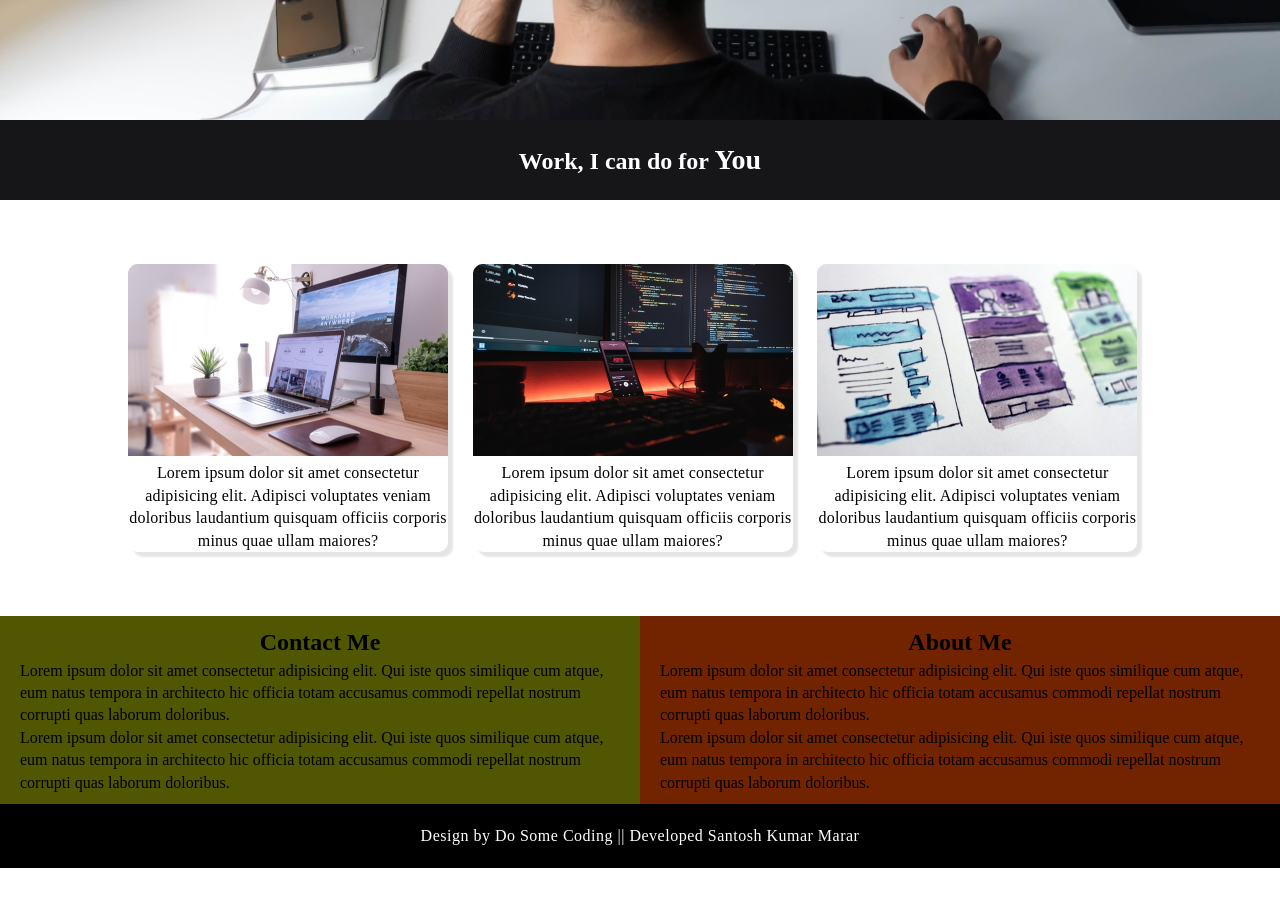
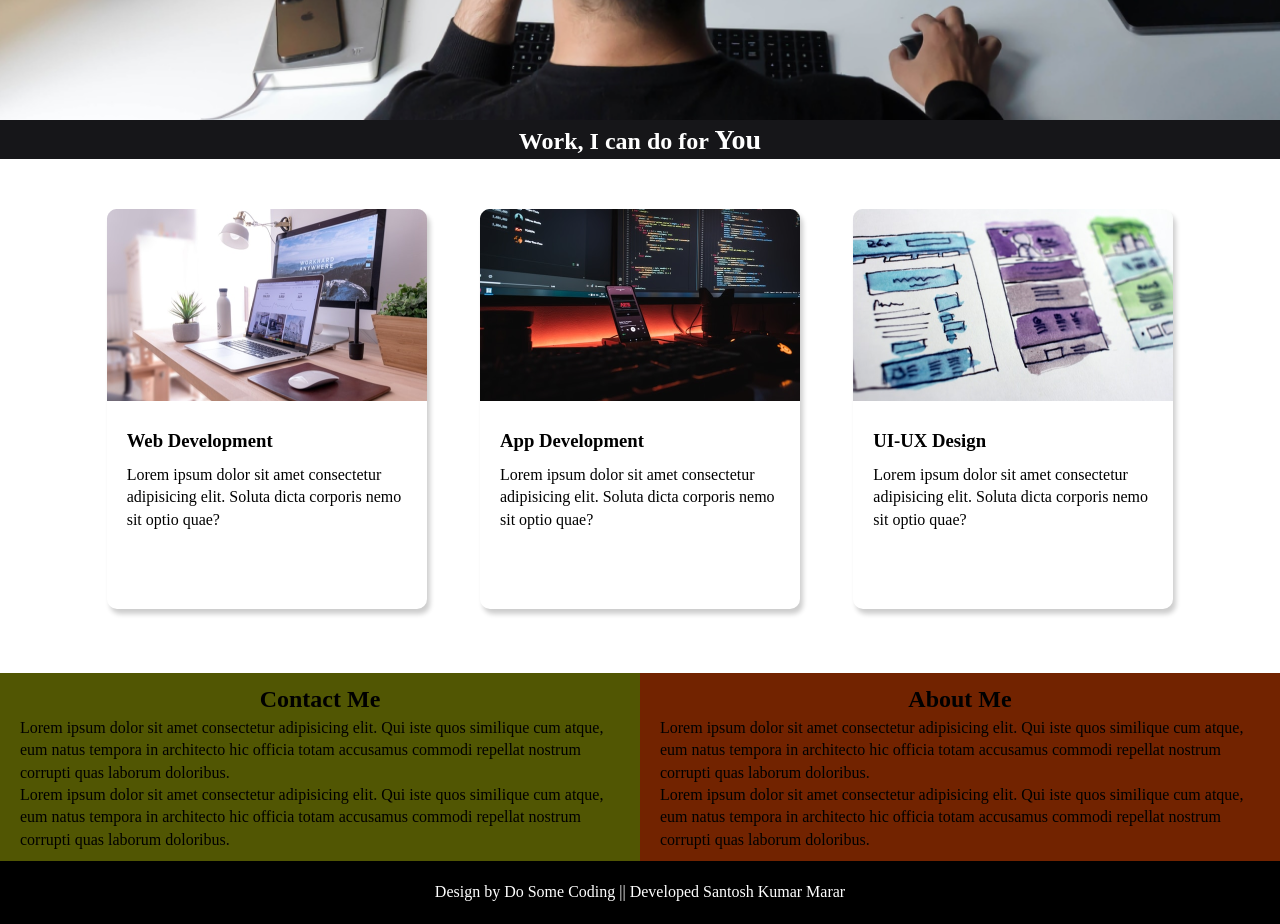
Before and after one commit to Tony-Stark-Jr/html_css_practice_project, a plain HTML site: page landing_page/index.html in a window 1280 px wide. Shown: the part 680-1604 px from the top of the page. Before the commit the page ends 1548 px from the top, so only its background shows below. Drawn offline with Linux system fonts and the light colour scheme.

Commit message:
modifying the landing_page

```diff
--- a/landing_page/index.html
+++ b/landing_page/index.html
@@ -22,7 +22,7 @@
         <h2>Work, I can do for <span class="you">You</span></h2>
     </div>
 
-    <div class="work-section">
+    <!-- <div class="work-section">
         <div class="web-developement">
             <div class="web-img">
                 <img src="./images/web.png" alt="">
@@ -47,7 +47,52 @@
             <p>Lorem ipsum dolor sit amet consectetur adipisicing elit. Adipisci voluptates veniam doloribus laudantium
                 quisquam officiis corporis minus quae ullam maiores?</p>
         </div>
-    </div>
+    </div> -->
+    <section class="work-section">
+        <div class="grid-item">
+            <div class="card">
+                <div class="image_container">
+                    <img src="./images/web.png" alt="web development">
+                </div>
+                <div class="card_content">
+                    <h3>Web Development</h3>
+                    <p>Lorem ipsum dolor sit amet consectetur adipisicing elit. Soluta dicta corporis nemo sit optio
+                        quae?
+                    </p>
+                </div>
+            </div>
+        </div>
+
+        <div class="grid-item">
+            <div class="card">
+                <div class="image_container">
+                    <img src="./images/mobile.png" alt="web development">
+                </div>
+                <div class="card_content">
+                    <h3>App Development</h3>
+                    <p>Lorem ipsum dolor sit amet consectetur adipisicing elit. Soluta dicta corporis nemo sit optio
+                        quae?
+                    </p>
+                </div>
+            </div>
+        </div>
+
+        <div class="grid-item">
+            <div class="card">
+                <div class="image_container">
+                    <img src="./images/uiux.png" alt="web development">
+                </div>
+                <div class="card_content">
+                    <h3>UI-UX Design</h3>
+                    <p>Lorem ipsum dolor sit amet consectetur adipisicing elit. Soluta dicta corporis nemo sit optio
+                        quae?
+                    </p>
+                </div>
+            </div>
+        </div>
+    </section>
+
+
     <div class="contact-about">
         <div class="contact">
             <h2>Contact Me</h2>
@@ -72,6 +117,8 @@
             </p>
         </div>
     </div>
+
+
     <footer>
         Design by Do Some Coding || Developed Santosh Kumar Marar
     </footer>
--- a/landing_page/style.css
+++ b/landing_page/style.css
@@ -40,7 +40,7 @@ body {
 
 .work {
   background-color: #161619;
-  min-height: 10vh;
+  min-height: 15%;
   color: white;
   display: flex;
   justify-content: center;
@@ -52,7 +52,7 @@ body {
   font-size: 28px;
 }
 
-.work-section {
+/* .work-section {
   max-width: 80%;
   margin: 8vh auto;
   display: grid;
@@ -85,20 +85,54 @@ body {
 .app-development:hover,
 .uiux-design:hover{
   transform: translateY(-8px);
+} */
+
+.work-section {
+  display: grid;
+  grid-template-columns: repeat(auto-fit, minmax(320px, 1fr));
+  grid-gap: 20px;
+  max-width: 1100px;
+  margin: 50px auto;
+}
+
+.card {
+  max-width: 320px;
+  height: 400px;
+  border-radius: 10px;
+  box-shadow: 3px 5px 5px rgba(1, 1, 1, 0.2);
+  transition: 0.2s ease-in-out;
+}
+
+.card:hover {
+  transform: scale(1.04);
+  box-shadow: 3px 5px 5px rgba(1, 1, 1, 0.3);
+  transition: 0.2s ease-in-out;
+}
+
+.grid-item {
+  display: flex;
+  justify-content: center;
+  align-items: center;
+}
+
+.card_content {
+  padding: 20px;
+}
+
+.card_content h3 {
+  margin-bottom: 10px;
 }
 
 .contact-about {
   display: grid;
   grid-template-columns: repeat(auto-fit, minmax(50%, 1fr));
-  /* grid-row-gap: px; */
   max-height: 30vh;
   margin: 8vh 0;
   margin-bottom: 0px;
-
 }
 
-.contact-about h2{
-    text-align: center;
+.contact-about h2 {
+  text-align: center;
 }
 .contact {
   background-color: #515603;
@@ -110,12 +144,25 @@ body {
   padding: 10px 20px;
 }
 
-footer{
-    min-height: 8vh;
-    display: flex;
-    justify-content: center;
-    align-items: center;
-    color: white;
-    letter-spacing: 0.5px;
-    background-color: #000000;
+footer {
+  color: white;
+  text-align: center;
+  background: #000;
+  padding: 20px;
+  /* margin: 10px; */
 }
+
+@media (max-width: 786px) {
+  .hero {
+    min-height: 50vh;
+  }
+
+  .intro {
+    padding: 10px 0;
+    text-align: center;
+  }
+
+  .about,.contact {
+    grid-column: 1 / span 2;
+  }
+}
```
